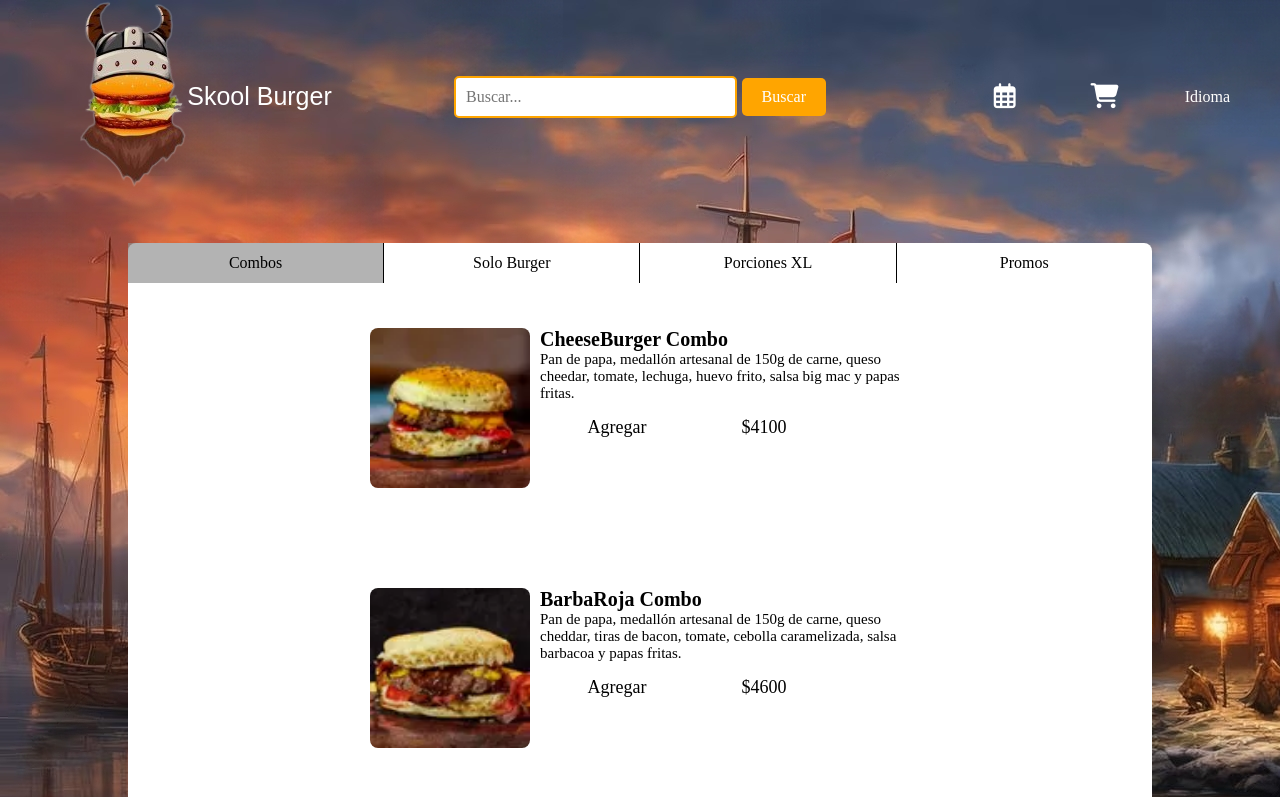
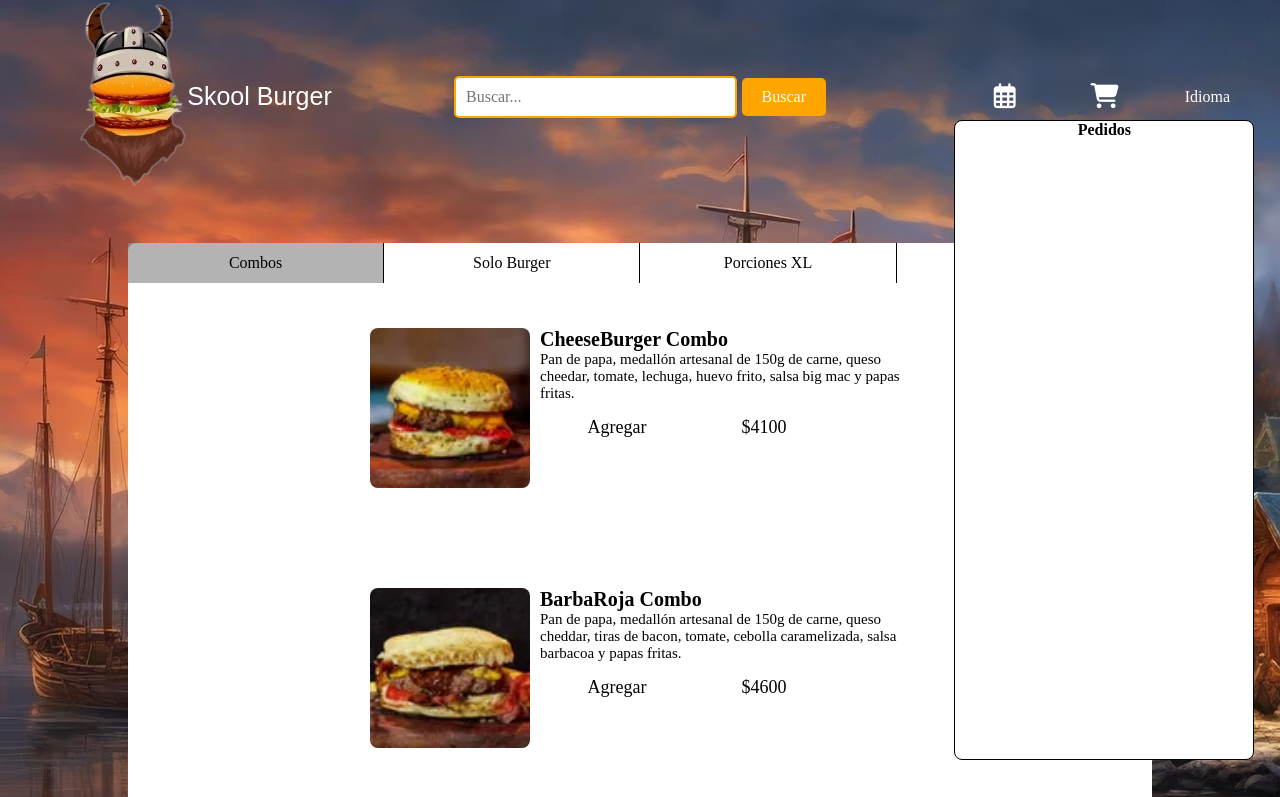
Before and after one commit to IvanCasavieja/SkolBurger, a plain HTML site: page index.html in a window 1280 px wide. Both pictures are taken after a click on the icon 1104 px from the left and 96 px from the top of the page. Shown: the top 797 px of the page. Drawn offline with Linux system fonts and the light colour scheme; a web font is replaced by a local one.

Commit message:
comienzo de carrito

```diff
--- a/index.html
+++ b/index.html
@@ -28,7 +28,7 @@
       </div>
       <ul id="btnNavegador">
         <li><i id="horarios" class="fa-regular fa-calendar-days"></i></li>
-        <li><i class="fa-solid fa-cart-shopping"></i></li>
+        <li><i id="carrito" class="fa-solid fa-cart-shopping"></i></li>
         <li>
           <p>Idioma</p>
         </li>
@@ -81,6 +81,10 @@
           </ul>
         </div>
       </div>
+    </div>
+
+    <div id="carritoContenedor">
+      <h2>Pedidos</h2>
     </div>
   </header>
   <main>
--- a/js/main.js
+++ b/js/main.js
@@ -90,6 +90,24 @@ document.addEventListener("DOMContentLoaded", function () {
     console.log(nombreBurger);
     console.log(pedidos);
   }
+
+/* carrito */
+let contenedorMostrado = false;
+let carritoBtn = document.getElementById("carrito");
+
+carritoBtn.addEventListener("click", function() {
+  let contenedorCarrito = document.getElementById("carritoContenedor");
+  if (contenedorMostrado) {
+    contenedorCarrito.style.display = "none";
+  } else {
+    contenedorCarrito.style.display = "flex";
+  }
+  contenedorMostrado = !contenedorMostrado;
+});
+
+
+
+
 
   /* BOTONES DE AGREGADO */
   let agregarCheeseBurger = document.querySelector("#agregarCheeseBurger");
--- a/styles.css
+++ b/styles.css
@@ -160,6 +160,20 @@ nav #btnNavegador li p:hover:before {
     align-items: center;
     height: 30px;
     width: 100%;
+}
+
+#carritoContenedor{
+    height: 80vh;
+    background-color: white;
+    border-radius: 8px;
+    width: 300px;
+    position: absolute;
+    display: none;
+    flex-direction: column;
+    align-items: center;
+    right: 2%;
+    top: 15%;
+    border: 1px solid black;
 }
 
 /* main */
```
